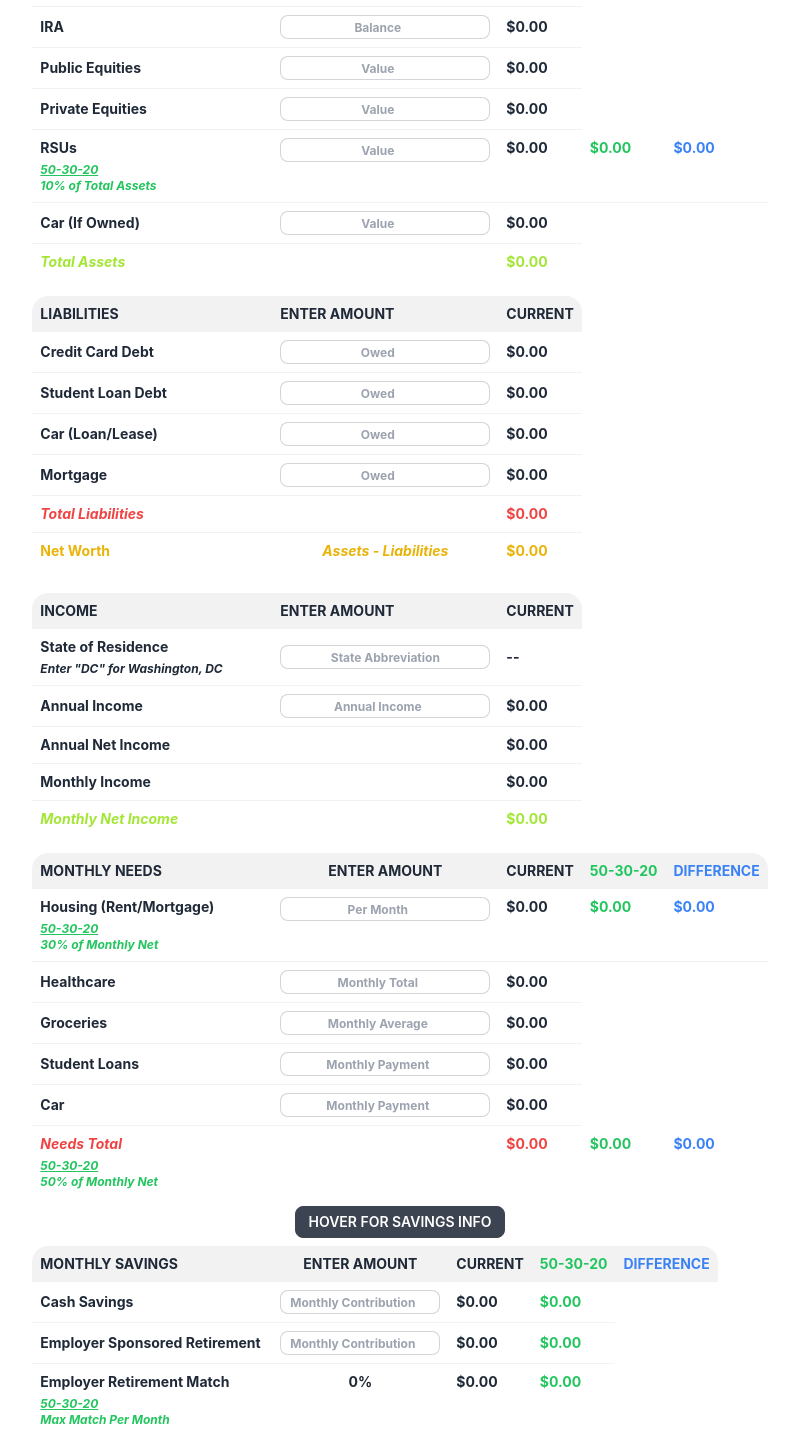
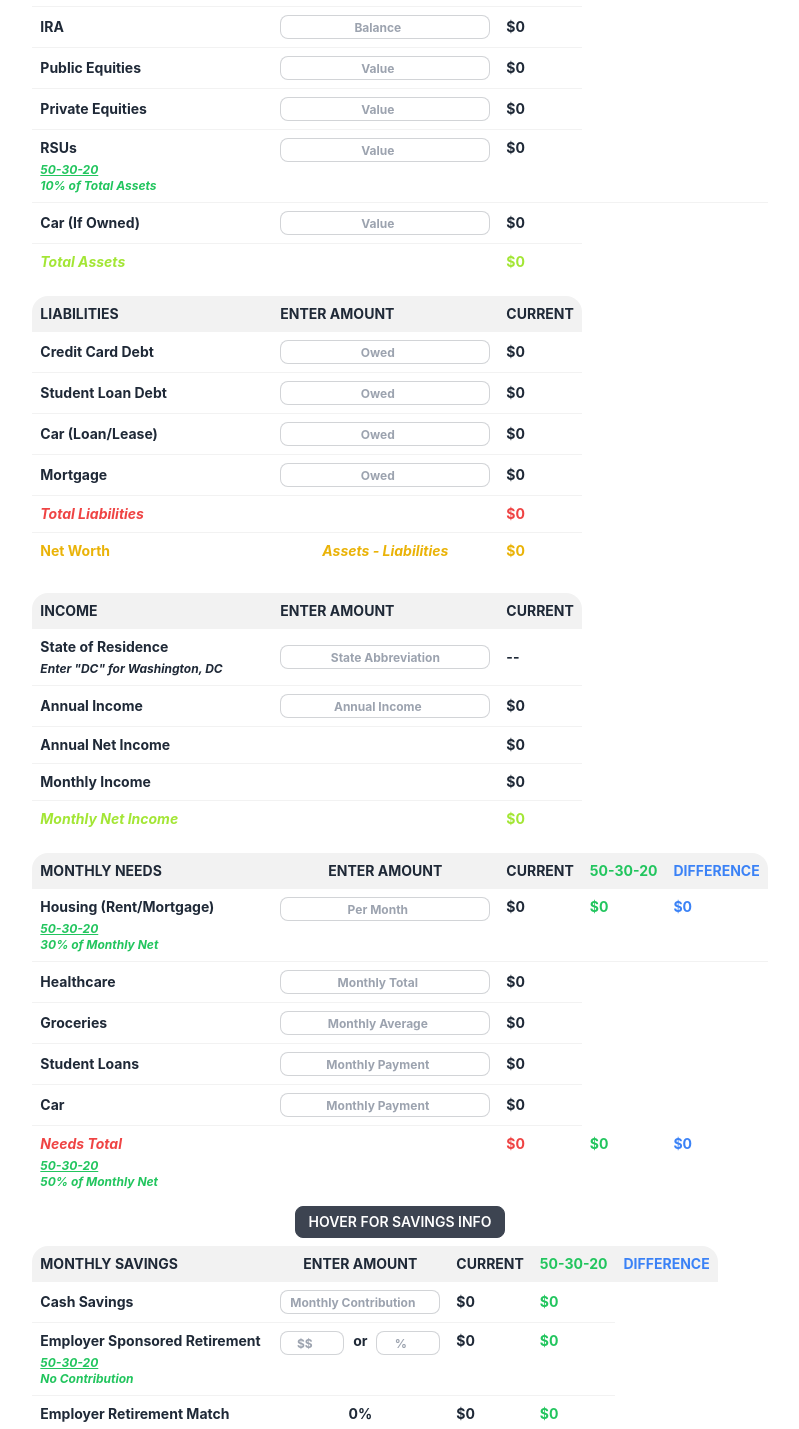
Before and after one commit to jcseeley/Money-Manager, a React (Create React App) app: page / in a window 1280 px wide. Shown: the part 725-2154 px from the top of the page, without its empty margins (240-1039 px from the left). Built offline with nearby package versions, Linux system fonts and the light colour scheme.

Commit message:
fix: finish intitial pretax function and add conditional rendering to RSU assets.

```diff
--- a/src/components/NetWorthDash.js
+++ b/src/components/NetWorthDash.js
@@ -21,7 +21,8 @@ import {
   getIdealHousing,
   getSavingsContributions,
   getEmployerMatch,
-  getMaxEmployerMatch
+  getMaxEmployerMatch,
+  getPreTaxRetirement
 } from "../functions/NetWorthCalculators";
 
 const NetWorthDash = () => {
@@ -136,7 +137,8 @@ const NetWorthDash = () => {
     const studentPaymentInput = parse(event.target.studentPayment.value) || 0;
     const carPaymentInput = parse(event.target.carPayment.value) || 0;
     const cashMonthlyInput = parse(event.target.cashMonthly.value) || 0;
-    const retirementMonthlyInput = parse(event.target.retirementMonthly.value) || 0;
+    const retirementDollarsInput = parse(event.target.retirementMonthlyDollars.value) || 0;
+    const retirementPercentInput = parse(event.target.retirementMonthlyPercent.value) || 0;
     const iraMonthlyInput = parse(event.target.iraMonthly.value) || 0;
     const brokerageMonthlyInput = parse(event.target.brokerageMonthly.value) || 0;
     const cryptoSavingsInput = parse(event.target.cryptoMonthly.value) || 0;
@@ -146,23 +148,32 @@ const NetWorthDash = () => {
     const shoppingInput = parse(event.target.shoppingMonthly.value) || 0;
     const otherInput = parse(event.target.otherMonthly.value) || 0;
 
-    return getValues(emergencyMonthsInput, employerPlanInput, employerMatchInput, maxOrMatchInput, ageInput, checkingInput, savingsInput, realEstateInput, cryptoAssetInput, retirementInput, iraInput, publicInput, privateInput, rsuAssetInput, carAssetInput, creditDebtInput, studentDebtInput, carLoanInput, mortgageInput, stateInput, annualIncomeInput, housingInput, healthcareInput, foodInput, studentPaymentInput, carPaymentInput, cashMonthlyInput, retirementMonthlyInput, iraMonthlyInput, brokerageMonthlyInput, cryptoSavingsInput, rsuSavingsInput, travelInput, diningInput, shoppingInput, otherInput);
+    if (retirementDollarsInput > 0 && retirementPercentInput > 0) {
+      return alert("Please only fill one retirement contribution field in the 'Monthly Savings' section!");
+    } else {
+      return getValues(emergencyMonthsInput, employerPlanInput, employerMatchInput, maxOrMatchInput, ageInput, checkingInput, savingsInput, realEstateInput, cryptoAssetInput, retirementInput, iraInput, publicInput, privateInput, rsuAssetInput, carAssetInput, creditDebtInput, studentDebtInput, carLoanInput, mortgageInput, stateInput, annualIncomeInput, housingInput, healthcareInput, foodInput, studentPaymentInput, carPaymentInput, cashMonthlyInput, retirementDollarsInput, retirementPercentInput, iraMonthlyInput, brokerageMonthlyInput, cryptoSavingsInput, rsuSavingsInput, travelInput, diningInput, shoppingInput, otherInput);
+    }
   }
 
-  const getValues = (emergencyMonthsInput, employerPlanInput, employerMatchInput, maxOrMatchInput, ageInput, checkingInput, savingsInput, realEstateInput, cryptoAssetInput, retirementInput, iraInput, publicInput, privateInput, rsuAssetInput, carAssetInput, creditDebtInput, studentDebtInput, carLoanInput, mortgageInput, stateInput, annualIncomeInput, housingInput, healthcareInput, foodInput, studentPaymentInput, carPaymentInput, cashMonthlyInput, retirementMonthlyInput, iraMonthlyInput, brokerageMonthlyInput, cryptoSavingsInput, rsuSavingsInput, travelInput, diningInput, shoppingInput, otherInput) => {
+  const getValues = (emergencyMonthsInput, employerPlanInput, employerMatchInput, maxOrMatchInput, ageInput, checkingInput, savingsInput, realEstateInput, cryptoAssetInput, retirementInput, iraInput, publicInput, privateInput, rsuAssetInput, carAssetInput, creditDebtInput, studentDebtInput, carLoanInput, mortgageInput, stateInput, annualIncomeInput, housingInput, healthcareInput, foodInput, studentPaymentInput, carPaymentInput, cashMonthlyInput, retirementDollarsInput, retirementPercentInput, iraMonthlyInput, brokerageMonthlyInput, cryptoSavingsInput, rsuSavingsInput, travelInput, diningInput, shoppingInput, otherInput) => {
     // NET WORTH CALCULATIONS
     const totalLiabilitiesVal = getLiabilityTotal(creditDebtInput, studentDebtInput, carLoanInput, mortgageInput);
     const totalAssetVal = getAssetTotal(checkingInput, savingsInput, realEstateInput, cryptoAssetInput, retirementInput, iraInput, publicInput, privateInput, rsuAssetInput, carAssetInput);
     const netWorthVal = getNetWorth(totalAssetVal, totalLiabilitiesVal);
     // PRE-TAX CALCULATIONS
-    // const preTaxRetirementVal = getPreTaxRetirement(annualIncomeInput, employerPlanInput, employerMatchInput, maxOrMatchInput, ageInput);
+    const preTaxRetirementArr = getPreTaxRetirement(annualIncomeInput, employerPlanInput, employerMatchInput, maxOrMatchInput, ageInput, retirementDollarsInput, retirementPercentInput);
+    const currentAnnualContributionVal = preTaxRetirementArr[0];
+    const retirementMonthlyVal = parse(preTaxRetirementArr[0] / 12);
+    const employerMatchVal = parse(preTaxRetirementArr[1] / 12);
+    const annualRetirementMaxVal = preTaxRetirementArr[2];
+    const employerMatchMax = parse(preTaxRetirementArr[3] / 12);
     // INCOME CALCULATIONS
-    const annualPostTaxVal = getNetIncome(stateInput, annualIncomeInput);
+    const annualPostTaxVal = getNetIncome(stateInput, (annualIncomeInput - currentAnnualContributionVal)) + currentAnnualContributionVal;
     const monthlyIncomeVal = getMonthlyIncome(annualIncomeInput);
     const monthlyPostTaxVal = getMonthlyIncome(annualPostTaxVal);
     // MONTHLY CALCULATIONS
     const monthlyNecessaryVal = getNecessaryMonthlyTotal(housingInput, healthcareInput, foodInput, studentPaymentInput, carPaymentInput);
-    const totalSavingsVal = getMonthlySavingsTotal(cashMonthlyInput, retirementMonthlyInput, iraMonthlyInput, brokerageMonthlyInput, cryptoSavingsInput, rsuSavingsInput);
+    const totalSavingsVal = getMonthlySavingsTotal(cashMonthlyInput, parse(currentAnnualContributionVal / 12), iraMonthlyInput, brokerageMonthlyInput, cryptoSavingsInput, rsuSavingsInput);
     const monthlyExtraVal = getExtraMonthlyTotal(travelInput, shoppingInput, diningInput, otherInput);
     const totalMonthlyVal = getCombinedMonthlyTotal(monthlyNecessaryVal, totalSavingsVal, monthlyExtraVal);
     const monthlyEmergency = (monthlyNecessaryVal + monthlyExtraVal);
@@ -187,13 +198,13 @@ const NetWorthDash = () => {
     const idealRetirementVal = savingsArr[1];
     const idealIraVal = savingsArr[2];
     const idealBrokerageVal = savingsArr[3];
-    const employerMatchVal = getEmployerMatch(monthlyPostTaxVal, retirementMonthlyInput, employerMatchInput);
-    const employerMatchMax = getMaxEmployerMatch(monthlyPostTaxVal, employerMatchInput);
+    // const employerMatchVal = getEmployerMatch(monthlyPostTaxVal, retirementMonthlyInput, employerMatchInput);
+    // const employerMatchMax = getMaxEmployerMatch(monthlyPostTaxVal, employerMatchInput);
 
-    return setValues(emergencyMonthsInput, employerPlanInput, employerMatchInput, maxOrMatchInput, ageInput, checkingInput, savingsInput, realEstateInput, cryptoAssetInput, retirementInput, iraInput, publicInput, privateInput, rsuAssetInput, carAssetInput, creditDebtInput, studentDebtInput, carLoanInput, mortgageInput, totalLiabilitiesVal, totalAssetVal, netWorthVal, stateInput, annualIncomeInput, annualPostTaxVal, monthlyIncomeVal, monthlyPostTaxVal, housingInput, healthcareInput, foodInput, studentPaymentInput, carPaymentInput, monthlyNecessaryVal, cashMonthlyInput, retirementMonthlyInput, iraMonthlyInput, brokerageMonthlyInput, cryptoSavingsInput, rsuSavingsInput, totalSavingsVal, travelInput, diningInput, shoppingInput, otherInput, monthlyExtraVal, totalMonthlyVal, monthlyNetVal, idealCheckingVal, checkingDifVal, idealSavingsVal, savingsDifVal, rsuIdealVal, idealHousingVal, idealNeedsVal, idealSaveVal, idealWantsVal, housingDifVal, idealCashVal, idealRetirementVal, idealIraVal, idealBrokerageVal, employerMatchVal, employerMatchMax, needsDifVal, investDifVal, wantsDifVal);
+    return setValues(emergencyMonthsInput, employerPlanInput, employerMatchInput, maxOrMatchInput, ageInput, checkingInput, savingsInput, realEstateInput, cryptoAssetInput, retirementInput, iraInput, publicInput, privateInput, rsuAssetInput, carAssetInput, creditDebtInput, studentDebtInput, carLoanInput, mortgageInput, totalLiabilitiesVal, totalAssetVal, netWorthVal, stateInput, annualIncomeInput, annualPostTaxVal, monthlyIncomeVal, monthlyPostTaxVal, housingInput, healthcareInput, foodInput, studentPaymentInput, carPaymentInput, monthlyNecessaryVal, cashMonthlyInput, retirementMonthlyVal, iraMonthlyInput, brokerageMonthlyInput, cryptoSavingsInput, rsuSavingsInput, totalSavingsVal, travelInput, diningInput, shoppingInput, otherInput, monthlyExtraVal, totalMonthlyVal, monthlyNetVal, idealCheckingVal, checkingDifVal, idealSavingsVal, savingsDifVal, rsuIdealVal, idealHousingVal, idealNeedsVal, idealSaveVal, idealWantsVal, housingDifVal, idealCashVal, idealRetirementVal, idealIraVal, idealBrokerageVal, employerMatchVal, employerMatchMax, needsDifVal, investDifVal, wantsDifVal);
   }
 
-  const setValues = (emergencyMonthsInput, employerPlanInput, employerMatchInput, maxOrMatchInput, ageInput, checkingInput, savingsInput, realEstateInput, cryptoAssetInput, retirementInput, iraInput, publicInput, privateInput, rsuAssetInput, carAssetInput, creditDebtInput, studentDebtInput, carLoanInput, mortgageInput,  totalLiabilitiesVal, totalAssetVal, netWorthVal, stateInput, annualIncomeInput, annualPostTaxVal, monthlyIncomeVal, monthlyPostTaxVal, housingInput, healthcareInput, foodInput, studentPaymentInput, carPaymentInput, monthlyNecessaryVal, cashMonthlyInput, retirementMonthlyInput, iraMonthlyInput, brokerageMonthlyInput, cryptoSavingsInput, rsuSavingsInput, totalSavingsVal, travelInput, diningInput, shoppingInput, otherInput, monthlyExtraVal, totalMonthlyVal, monthlyNetVal, idealCheckingVal, checkingDifVal, idealSavingsVal, savingsDifVal, rsuIdealVal, idealHousingVal, idealNeedsVal, idealSaveVal, idealWantsVal, housingDifVal, idealCashVal, idealRetirementVal, idealIraVal, idealBrokerageVal, employerMatchVal, employerMatchMax, needsDifVal, investDifVal, wantsDifVal) => {
+  const setValues = (emergencyMonthsInput, employerPlanInput, employerMatchInput, maxOrMatchInput, ageInput, checkingInput, savingsInput, realEstateInput, cryptoAssetInput, retirementInput, iraInput, publicInput, privateInput, rsuAssetInput, carAssetInput, creditDebtInput, studentDebtInput, carLoanInput, mortgageInput,  totalLiabilitiesVal, totalAssetVal, netWorthVal, stateInput, annualIncomeInput, annualPostTaxVal, monthlyIncomeVal, monthlyPostTaxVal, housingInput, healthcareInput, foodInput, studentPaymentInput, carPaymentInput, monthlyNecessaryVal, cashMonthlyInput, retirementMonthlyVal, iraMonthlyInput, brokerageMonthlyInput, cryptoSavingsInput, rsuSavingsInput, totalSavingsVal, travelInput, diningInput, shoppingInput, otherInput, monthlyExtraVal, totalMonthlyVal, monthlyNetVal, idealCheckingVal, checkingDifVal, idealSavingsVal, savingsDifVal, rsuIdealVal, idealHousingVal, idealNeedsVal, idealSaveVal, idealWantsVal, housingDifVal, idealCashVal, idealRetirementVal, idealIraVal, idealBrokerageVal, employerMatchVal, employerMatchMax, needsDifVal, investDifVal, wantsDifVal) => {
     // SET QUESTION VALUES
     setEmergencyMonths(emergencyMonthsInput);
     setEmployerRetirement(employerPlanInput);
@@ -234,7 +245,7 @@ const NetWorthDash = () => {
     setCarPayment(carPaymentInput);
     setNecessary(monthlyNecessaryVal);
     setCashSavings(cashMonthlyInput);
-    setRetirementMonthly(retirementMonthlyInput);
+    setRetirementMonthly(retirementMonthlyVal);
     setIraMonthly(iraMonthlyInput);
     setBrokerageMonthly(brokerageMonthlyInput);
     setCryptoSavings(cryptoSavingsInput);
@@ -335,12 +346,13 @@ const NetWorthDash = () => {
               </tr>
               {/* RETIREMENT MAX OR MATCH */}
               <tr className="hover">
-                <td>Would you like to maximize your contribution or match your employer?</td>
+                <td>How much would you like to contribute each month?</td>
                 <td>
                   <select name="maxOrMatch" className="w-32 border border-current bg-base-100 text-center">
                     <option value="No">No Contribution</option>
                     <option value="Max">Maximize</option>
                     <option value="Match">Match Employer</option>
+                    <option value="Other">Other Amount</option>
                   </select>
                 </td>
                 <td className="text-center">{maxOrMatch}</td>
@@ -513,8 +525,8 @@ const NetWorthDash = () => {
                     placeholder='Value' />
                 </td>
                 <td className="align-top">{formatDollars(rsuAsset)}</td>
-                <td className="text-green-500 font-bold align-top">{formatDollars(rsuAssetIdeal)}</td>
-                <td className="text-blue-500 font-bold align-top">{formatDollars(rsuAsset - rsuAssetIdeal)}</td>
+                <td className="text-green-500 font-bold align-top">{rsuAsset > 0 && formatDollars(rsuAssetIdeal)}</td>
+                <td className="text-blue-500 font-bold align-top">{rsuAsset > 0 && formatDollars(rsuAsset - rsuAssetIdeal)}</td>
               </tr>
               {/* CAR ASSET INPUT */}
               <tr className="hover">
@@ -804,17 +816,26 @@ const NetWorthDash = () => {
               <tr className="hover">
                 <td className="w-fit">
                   <p>Employer Sponsored Retirement</p>
+                  <p className="text-xs italic underline mt-1 text-green-500">50-30-20</p>
+                  <p className="text-xs italic text-green-500">{maxOrMatch} Contribution</p>
                 </td>
-                <td>
-                    <input className="w-40 input input-bordered input-xs text-center"
-                    type='number'
-                    step='.01'
-                    min='0'
-                    name='retirementMonthly'
-                    placeholder='Monthly Contribution' />
+                <td className="text-center align-top">
+                  <input className="w-16 float-left input input-bordered input-xs text-center"
+                  type='number'
+                  step='.01'
+                  min='0'
+                  name='retirementMonthlyDollars'
+                  placeholder='$$' />
+                  <span> or </span>
+                  <input className="w-16 float-right input input-bordered input-xs text-center"
+                  type='number'
+                  step='1'
+                  min='0'
+                  name='retirementMonthlyPercent'
+                  placeholder='%' />
                 </td>
-                <td>{formatDollars(retirementMonthly)}</td>
-                <td className="text-green-500 font-bold">{formatDollars(idealRetirementMonthly)}</td>
+                <td className="align-top">{formatDollars(retirementMonthly)}</td>
+                <td className="text-green-500 font-bold align-top">{formatDollars(idealRetirementMonthly)}</td>
               </tr>
               {/* EMPLOYER RETIREMENT MATCH */}
               <tr className="hover">
--- a/src/functions/NetWorthCalculators.js
+++ b/src/functions/NetWorthCalculators.js
@@ -7,10 +7,10 @@ export const parse = (number) => {
 
 export const formatDollars = (money) => {
   if (money >= 0) {
-    const positiveFormat = "$" + (money.toFixed(2)).toLocaleString("en-US");
+    const positiveFormat = "$" + parse(money.toFixed(2)).toLocaleString('en-US');
     return positiveFormat;
   } else {
-    const negativeFormat = "-$" + (Math.abs(money).toFixed(2)).toLocaleString("en-US");
+    const negativeFormat = "-$" + parse(Math.abs(money).toFixed(2)).toLocaleString('en-US');
     return negativeFormat;
   }
 }
@@ -29,16 +29,6 @@ export const getNetWorth = (totalAssets, totalLiabilities) => {
   const netWorth = parse(totalAssets - totalLiabilities);
   return netWorth;
 }
-
-// export const getPreTaxRetirement = (income, employerPlan, employerMatch, maxOrMatch, age) => {
-//   const retirementMaxPerMonth = 1708.33;
-//   const fiftyMaxPerMonth = 2250;
-//   const maxPerMonth = age >= 50 ? fiftyMaxPerMonth : retirementMaxPerMonth;
-
-//   if (employerPlan !== 'Roth' && employerPlan !== 'No' && maxOrMatch !== 'No') {
-
-//   }
-// }
 
 export const getMonthlyIncome = (income) => {
   const monthlyIncome = parse(income / 12);
@@ -114,6 +104,23 @@ export const getEmployerMatch = (monthlyNet, monthlyRetirement, employerMatchPer
 export const getMaxEmployerMatch = (monthlyNet, employerMatchPercent) => {
   const employerMax = parse(monthlyNet * (employerMatchPercent / 100));
   return employerMax;
+}
+// Needs to return actual pretax amount, max amount, and employer match amount
+export const getPreTaxRetirement = (grossIncome, employerPlan, employerMatch, maxOrMatch, age, retirementDollars, retirementPercent) => {
+  const annualRetirementMax = 20500;
+  const fiftyMax = 27000;
+  const actualMax = age >= 50 ? fiftyMax : annualRetirementMax;
+  const percentContribution = parse(grossIncome * (retirementPercent/100));
+  const currentContribution = retirementDollars > 0 ? parse(retirementDollars * 12) : percentContribution;
+  const annualPreTaxContribution = currentContribution <= actualMax ? currentContribution : actualMax;
+  const maxEmployerMatch = parse((employerMatch/100) * grossIncome);
+  const actualEmployerMatch = annualPreTaxContribution >= maxEmployerMatch ? maxEmployerMatch : annualPreTaxContribution;
+
+  if (employerPlan !== 'Roth' && employerPlan !== 'No' && maxOrMatch !== 'No') {
+    return [annualPreTaxContribution, actualEmployerMatch, actualMax, maxEmployerMatch];
+  } else {
+    return [0,0,0,0];
+  }
 }
 
 export const getSavingsContributions = (age, checking, idealChecking, savings, emergencySavings, monthlyNet, needsTotal, idealInvest, employerPlan) => {
```
